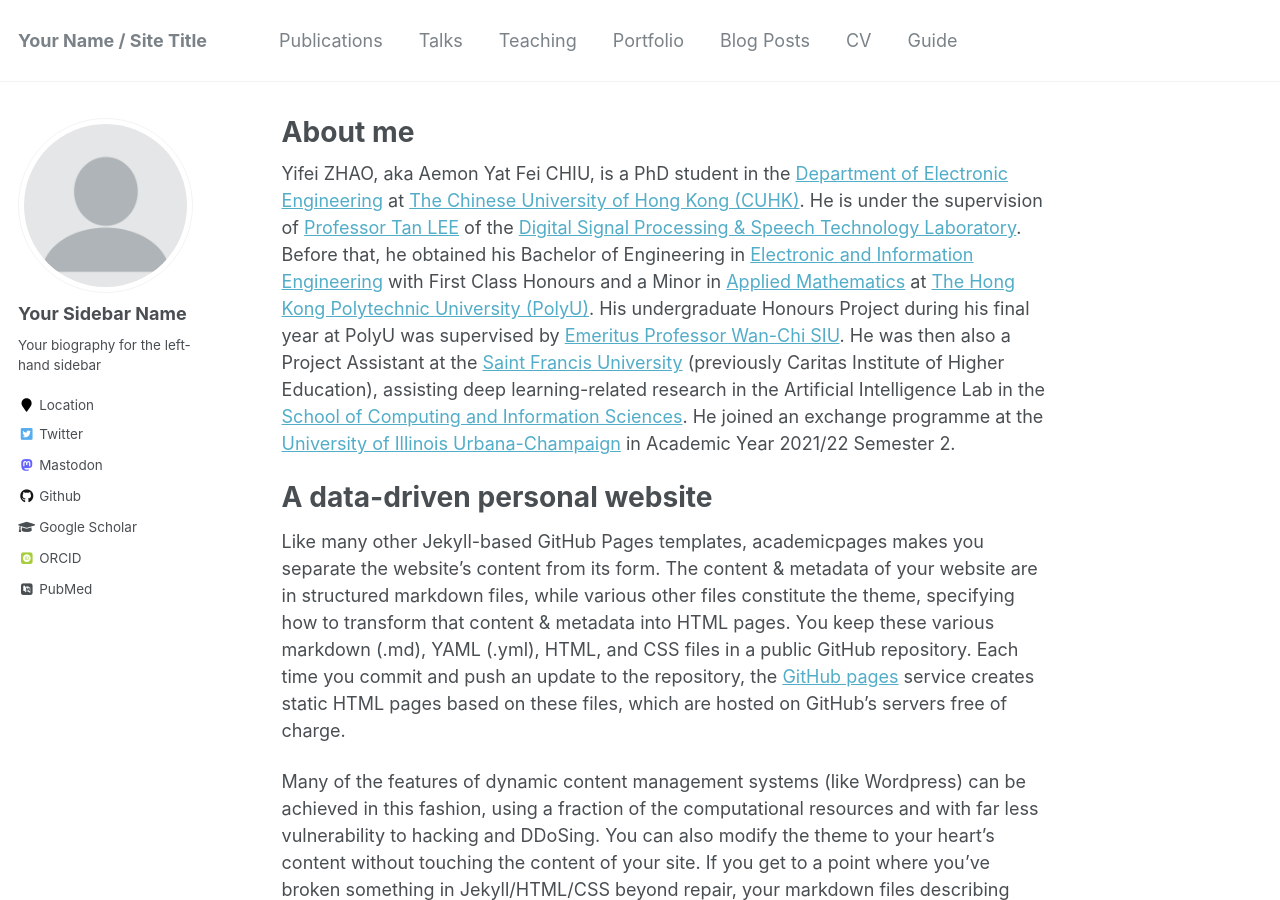
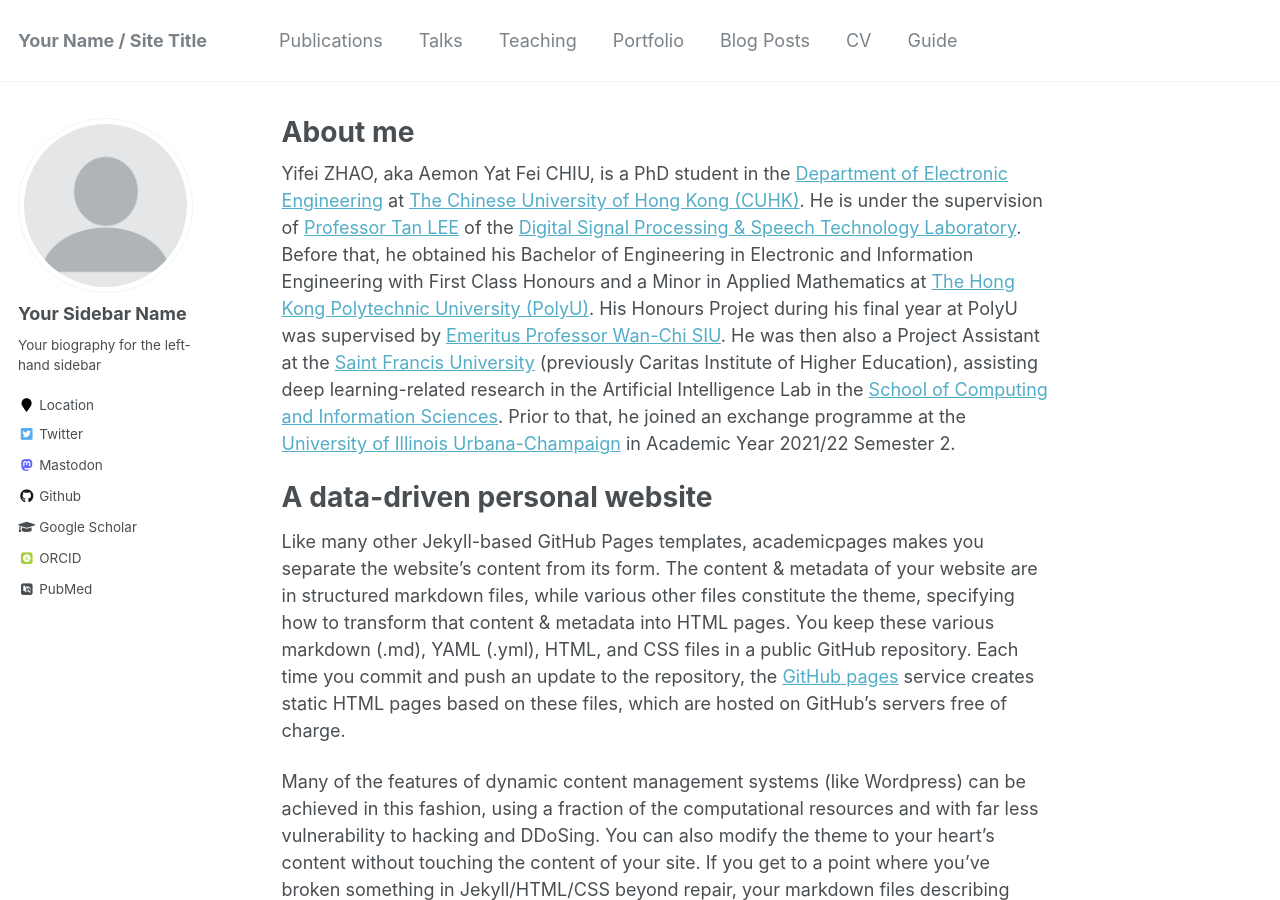
Before and after one commit to aemonyfchiu/aemonyfchiu.github.io, a Jekyll site: the page built from _pages/about.md, in a window 1280 px wide and 900 px high. Built offline with Jekyll 4.4.1, drawn with Linux system fonts in a browser that asks for light colours; some web fonts are replaced.

Commit message:
Update about.md

```diff
--- a/_pages/about.md
+++ b/_pages/about.md
@@ -7,7 +7,7 @@
   - /about.html
 ---
 
-Yifei ZHAO, aka Aemon Yat Fei CHIU, is a PhD student in the [Department of Electronic Engineering](https://www.ee.cuhk.edu.hk/en-gb/) at [The Chinese University of Hong Kong (CUHK)](https://www.cuhk.edu.hk/english/index.html). He is under the supervision of [Professor Tan LEE](https://www.ee.cuhk.edu.hk/en-gb/people/academic-staff/professors/prof-tan-lee) of the [Digital Signal Processing & Speech Technology Laboratory](http://dsp.ee.cuhk.edu.hk/). Before that, he obtained his Bachelor of Engineering in [Electronic and Information Engineering](https://www.polyu.edu.hk/eee/) with First Class Honours and a Minor in [Applied Mathematics](https://www.polyu.edu.hk/ama/) at [The Hong Kong Polytechnic University (PolyU)](https://www.polyu.edu.hk/). His undergraduate Honours Project during his final year at PolyU was supervised by [Emeritus Professor Wan-Chi SIU](https://www.polyu.edu.hk/eee/people/academic-staff-and-teaching-staff/emeritus_prof-siu-wc/). He was then also a Project Assistant at the [Saint Francis University](https://www.cihe.edu.hk/en/home/index.html) (previously Caritas Institute of Higher Education), assisting deep learning-related research in the Artificial Intelligence Lab in the [School of Computing and Information Sciences](https://cis.cihe.edu.hk/). He joined an exchange programme at the [University of Illinois Urbana-Champaign](https://illinois.edu/) in Academic Year 2021/22 Semester 2.
+Yifei ZHAO, aka Aemon Yat Fei CHIU, is a PhD student in the [Department of Electronic Engineering](https://www.ee.cuhk.edu.hk/en-gb/) at [The Chinese University of Hong Kong (CUHK)](https://www.cuhk.edu.hk/english/index.html). He is under the supervision of [Professor Tan LEE](https://www.ee.cuhk.edu.hk/en-gb/people/academic-staff/professors/prof-tan-lee) of the [Digital Signal Processing & Speech Technology Laboratory](http://dsp.ee.cuhk.edu.hk/). Before that, he obtained his Bachelor of Engineering in Electronic and Information Engineering with First Class Honours and a Minor in Applied Mathematics at [The Hong Kong Polytechnic University (PolyU)](https://www.polyu.edu.hk/). His Honours Project during his final year at PolyU was supervised by [Emeritus Professor Wan-Chi SIU](https://www.polyu.edu.hk/eee/people/academic-staff-and-teaching-staff/emeritus_prof-siu-wc/). He was then also a Project Assistant at the [Saint Francis University](https://www.cihe.edu.hk/en/home/index.html) (previously Caritas Institute of Higher Education), assisting deep learning-related research in the Artificial Intelligence Lab in the [School of Computing and Information Sciences](https://cis.cihe.edu.hk/). Prior to that, he joined an exchange programme at the [University of Illinois Urbana-Champaign](https://illinois.edu/) in Academic Year 2021/22 Semester 2.
 
 A data-driven personal website
 ======
```
